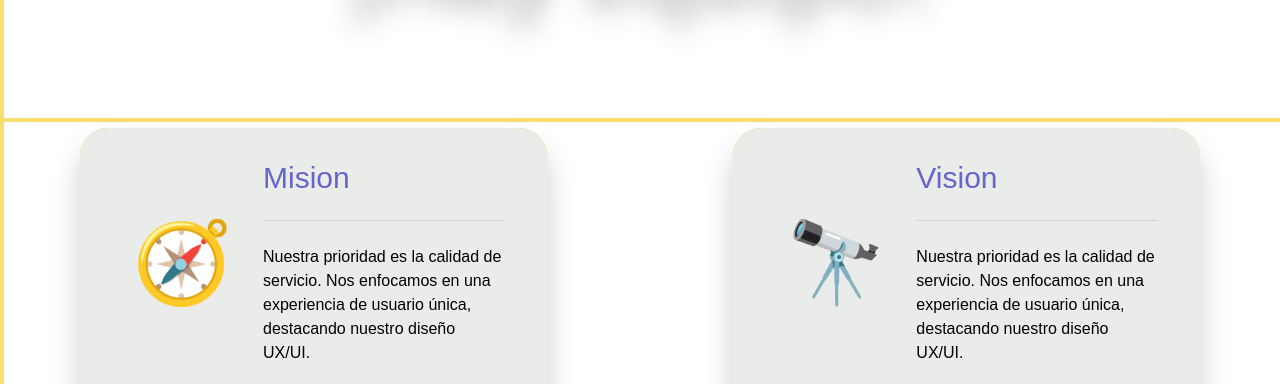
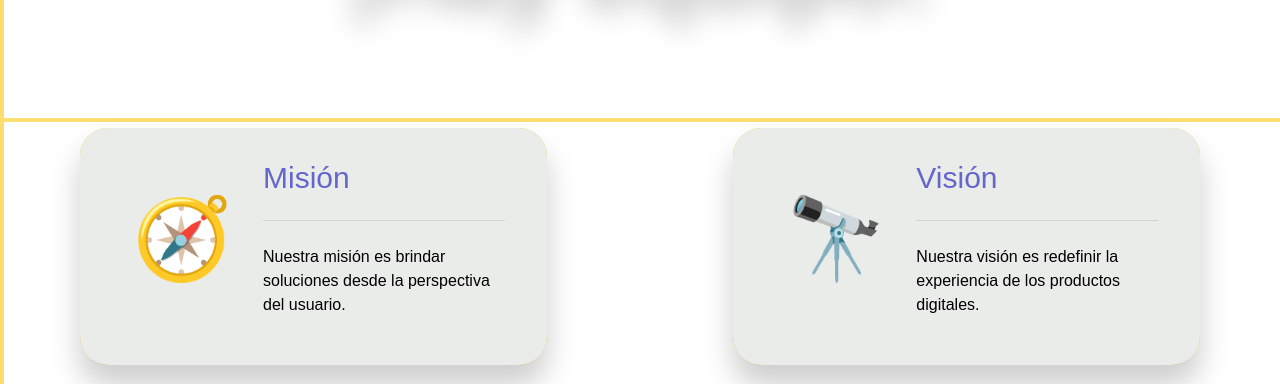
Before and after one commit to emmalec/Simplify, a website: page views/nosotros.html in a window 1280 px wide. Shown: the part 682-1066 px from the top of the page. Drawn offline with nearby package versions, Linux system fonts and the light colour scheme; a web font is replaced by a local one.

Commit message:
corrigiendo copy de nosotros

```diff
--- a/views/nosotros.html
+++ b/views/nosotros.html
@@ -98,11 +98,11 @@
         </div>
         <div class="cardHome__container">
           <h3 class="cardHome__container__title">
-            Mision
+            Misión
           </h3>
           <hr class="my-4">
           <p class="cardHome__container__text">
-            Nuestra prioridad es la calidad de servicio. Nos enfocamos en una experiencia de usuario única, destacando nuestro diseño UX/UI.
+            Nuestra misión es brindar soluciones desde la perspectiva del usuario.
           </p>
         </div>
       </div>
@@ -113,11 +113,11 @@
         </div>
         <div class="cardHome__container">
           <h3 class="cardHome__container__title">
-            Vision
+            Visión
           </h3>
           <hr class="my-4">
           <p class="cardHome__container__text">
-            Nuestra prioridad es la calidad de servicio. Nos enfocamos en una experiencia de usuario única, destacando nuestro diseño UX/UI.
+            Nuestra visión es redefinir la experiencia de los productos digitales.
           </p>
         </div>
       </div>
```
